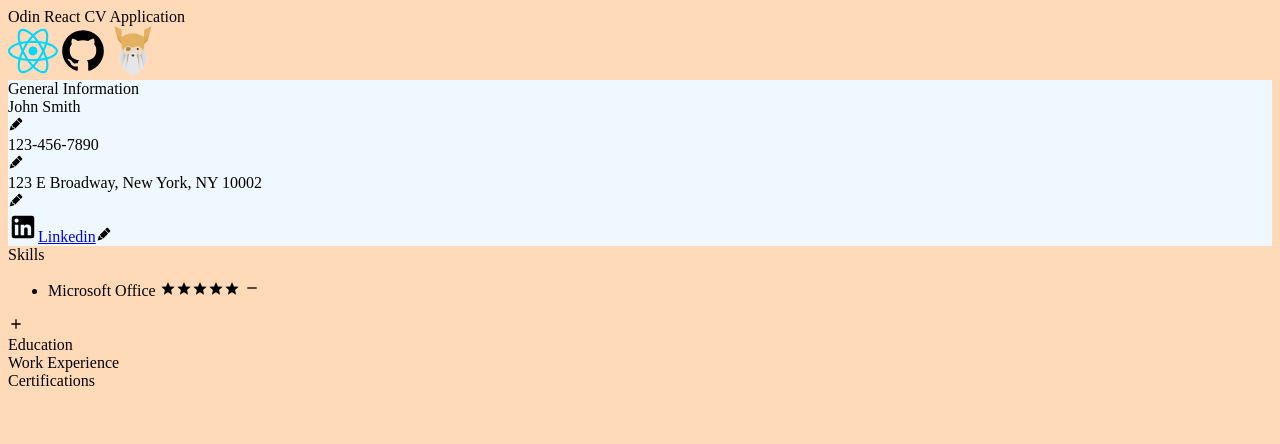
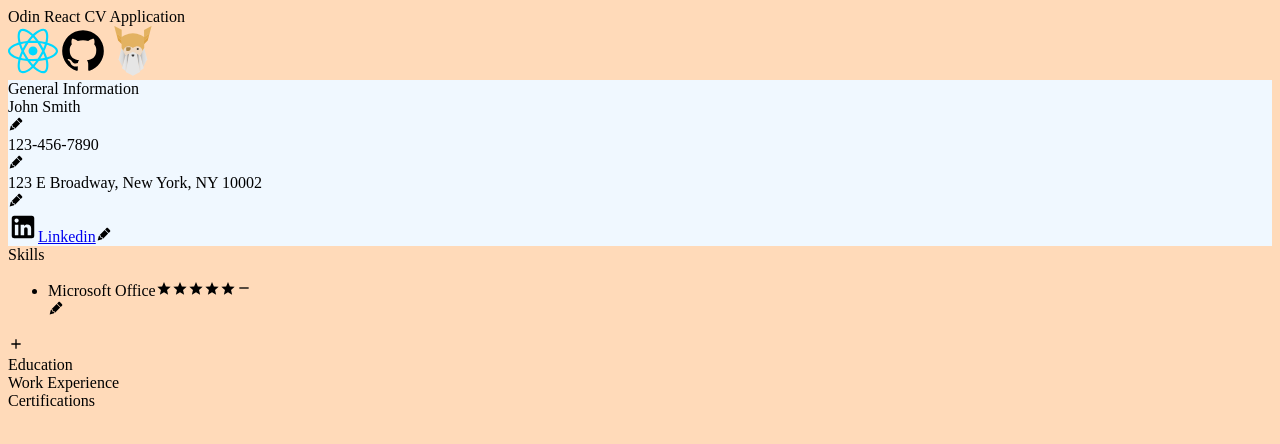
Before and after one commit to AnthonyGleason/odin-react-cv-application, a React (Create React App) app: page / in a window 1280 px wide. Shown: the top 444 px of the page. Built offline with nearby package versions, Linux system fonts and the light colour scheme.

Commit message:
add edit button functionality to skills
This commit adds functionality to the edit button next to each skill.
When the user modifies the value in the input field the script will
automatically update the state of the value inputted.

```diff
--- a/src/components/Skills.js
+++ b/src/components/Skills.js
@@ -24,7 +24,7 @@ export default class Skills extends Component{
         <div className='content-title'>Skills</div>
         {/* The below container houses all of the skill items and will automatically update when new skills are added
         to the skills array. */}
-        <SkillsContainer skillArray={this.state.skillArray} removeSkill={this.removeSkill.bind(this)}/>
+        <SkillsContainer skillArray={this.state.skillArray} removeSkill={this.removeSkill.bind(this)} setSkill={this.setSkill.bind(this)} />
         <img className='add' onClick={()=>{this.addSkill(new Skill(0,'Placeholder'))}} alt='add' src={addImg} />
       </div>
     );
@@ -43,4 +43,16 @@ export default class Skills extends Component{
       skillArray: tempArray,
     });
   };
+
+  setSkill(title, count, index){
+    //make a copy of the array
+    let tempArray = this.state.skillArray;
+    //update the skill at given index
+    tempArray[index].skillTitle=title;
+    tempArray[index].starCount=count;
+    //update the array
+    this.setState({
+      skillArray: tempArray,
+    });
+  };
 };
--- a/src/components/SkillsContainer.js
+++ b/src/components/SkillsContainer.js
@@ -4,19 +4,54 @@ import starOutline from '../assets/star-outline.svg';
 import starFilled from '../assets/star.svg';
 import starHalf from '../assets/star-half.svg';
 import removeImg from '../assets/remove.svg';
-
+import edit from '../assets/edit.svg';
 const SkillsContainer = (props) =>{
   return(
     <ul>
       {props.skillArray.map((skill)=>{
         return(
           <li key={skill.id}>
-            {skill.skillTitle} {getStars(skill)} <img className='remove' alt='remove button' src={removeImg} onClick={()=>props.removeSkill(props.skillArray.indexOf(skill))}></img>
+            {/* This entire div with the className 'skill-item' will be hidden when the edit button is pressed */}
+            <div className="skill-item" id={skill.id+'-skill'}>
+              {skill.skillTitle}
+              {getStars(skill)}
+              <img className='remove' alt='remove button' src={removeImg} onClick={()=>props.removeSkill(props.skillArray.indexOf(skill))} />
+            </div>
+            {/* hidden by default, only shown when the edit button is clicked */}
+            <form className='skill-form' id={skill.id+'-form'} style={{display: 'none'}}>
+              <label>Skill Title: </label>
+              <input value={skill.skillTitle} onChange={(e)=>{handleSkillTitleInput(e.target.value, skill, props.setSkill, props.skillArray.indexOf(skill))}}></input>
+              <label>Star Count: </label>
+              <input value={skill.starCount} onChange={(e)=>{handleSkillStarInput(e.target.value, skill, props.setSkill, props.skillArray.indexOf(skill))}}></input>
+            </form>
+            <img className='edit' alt='edit button' src={edit} onClick={()=>toggleSkillForm(skill.id)} />
           </li>
         );
       })}
     </ul>
   );
+};
+
+let handleSkillTitleInput = function(titleValue, skill, setSkill, index){
+  setSkill(titleValue, skill.starCount, index);
+};
+
+let handleSkillStarInput = function(starCountValue, skill, setSkill, index){
+  setSkill(skill.skillTitle, starCountValue, index);
+};
+
+let toggleSkillForm = function(id){
+  //get the skill div by looking for an element with an id of the skill key.
+  let skillItem = document.querySelector('#'+id+'-skill');
+  //get the form in the same manner as the skill item div
+  let skillForm = document.querySelector('#'+id+'-form');
+  if (skillItem.style.display!=='none'){
+    skillItem.style.display='none';
+    skillForm.style.display='block';
+  }else{
+    skillItem.style.display='block';
+    skillForm.style.display='none';
+  };
 };
 
 let getStars = function(skill){
```
